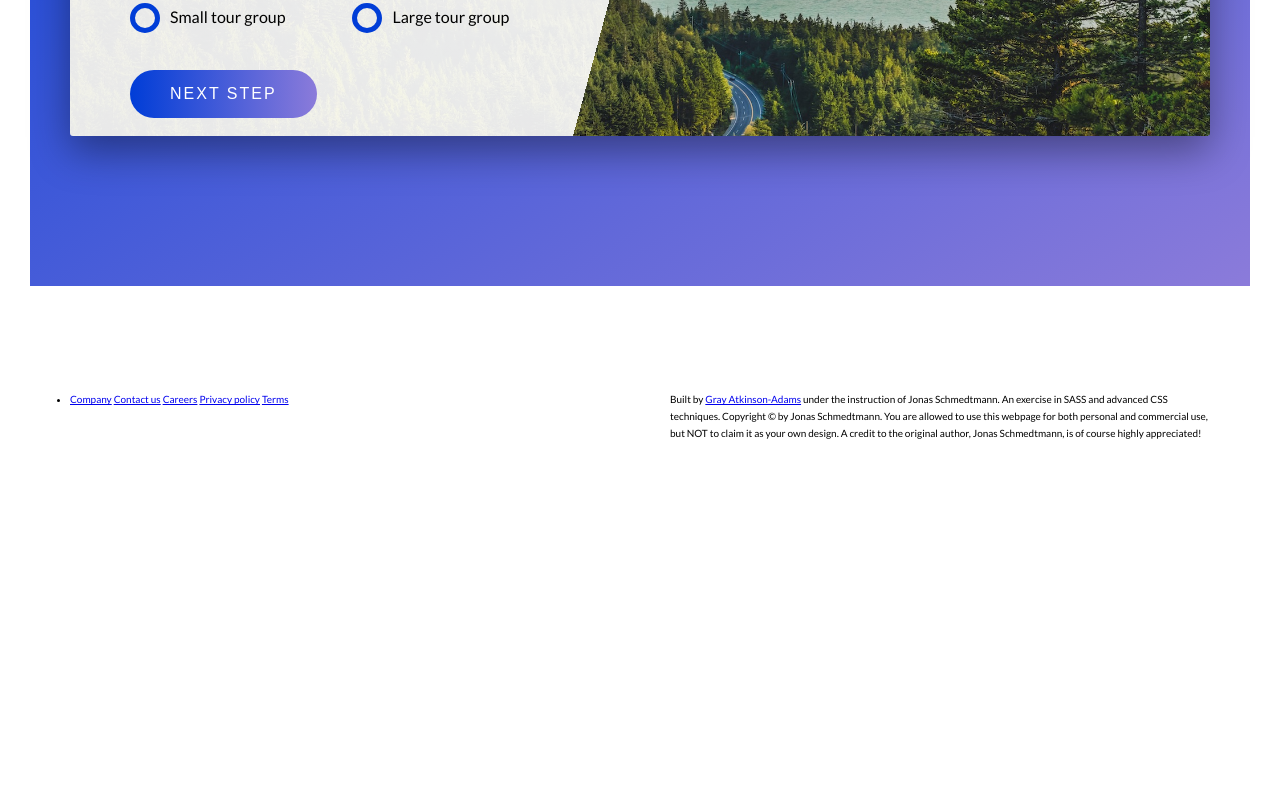
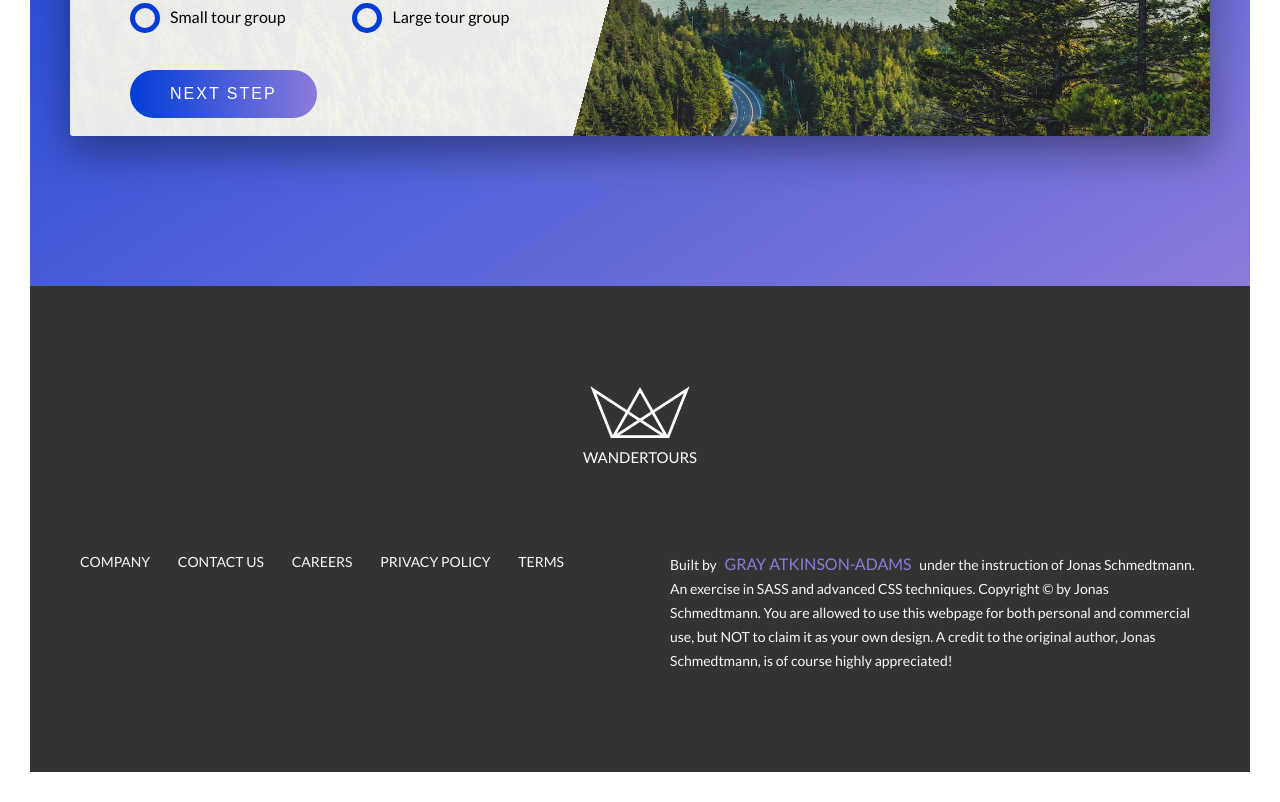
Before and after one commit to graygabrielle/advanced-css-site, a website: page index.html in a window 1280 px wide. Shown: the part 4687-5489 px from the top of the page. Before the commit the page ends 5159 px from the top, so only its background shows below. Drawn offline with Linux system fonts and the light colour scheme.

Commit message:
built and styled the footer

```diff
--- a/index.html
+++ b/index.html
@@ -385,12 +385,13 @@
       </section>
     </main>
     <footer class="footer">
-      <div class="footer__logo-box">
+      <div class="footer__logo-box u-center-text u-margin-bottom-lg">
         <img
           src="assets/img/logo-white.png"
           alt="Full logo"
           class="footer__logo"
         />
+        <h5 class="footer__logo-text">Wandertours</h5>
       </div>
       <div class="row">
         <div class="col-1-of-2">
@@ -398,9 +399,17 @@
             <ul class="footer__list">
               <li class="footer__item">
                 <a href="#" class="footer__link">Company</a>
+              </li>
+              <li class="footer__item">
                 <a href="#" class="footer__link">Contact us</a>
+              </li>
+              <li class="footer__item">
                 <a href="#" class="footer__link">Careers</a>
+              </li>
+              <li class="footer__item">
                 <a href="#" class="footer__link">Privacy policy</a>
+              </li>
+              <li class="footer__item">
                 <a href="#" class="footer__link">Terms</a>
               </li>
             </ul>
@@ -409,7 +418,7 @@
         <div class="col-1-of-2">
           <p class="footer__copyright">
             Built by
-            <a href="#" class="footer__link">Gray Atkinson-Adams</a> under the
+            <span class="my-name">Gray Atkinson-Adams</span> under the
             instruction of Jonas Schmedtmann. An exercise in SASS and advanced
             CSS techniques. Copyright &copy; by Jonas Schmedtmann. You are
             allowed to use this webpage for both personal and commercial use,
--- a/sass/abstracts/_variables.scss
+++ b/sass/abstracts/_variables.scss
@@ -11,6 +11,7 @@ $color-grey-light-1: #f7f7f7;
 $color-grey-light-2: #eee;
 $color-grey-dark-1: #777;
 $color-grey-dark-2: #999;
+$color-grey-dark-3: #333;
 $color-shadow: #000;
 
 //FONT
--- a/sass/base/_typography.scss
+++ b/sass/base/_typography.scss
@@ -58,3 +58,25 @@ body {
     margin-bottom: 3rem;
   }
 }
+
+.header,
+.footer {
+  &__logo-text {
+    color: $color-light;
+    font-weight: 100;
+    text-transform: uppercase;
+    font-size: 1.5rem;
+  }
+}
+
+.footer__copyright {
+  color: $color-grey-light-1;
+}
+
+.my-name {
+  color: $color-secondary;
+  text-transform: uppercase;
+  font-size: 1.6rem;
+  display: inline-block;
+  padding: 0 0.5rem;
+}
--- a/sass/components/_footer.scss
+++ b/sass/components/_footer.scss
@@ -1,2 +1,42 @@
 .footer {
+  background-color: $color-grey-dark-3;
+  padding: 10rem 5rem;
+  font-size: 1.4rem;
+
+  &__logo {
+    width: 10rem;
+  }
+
+  &__navigation {
+  }
+
+  &__list {
+    list-style: none;
+  }
+
+  &__item {
+    display: inline-block;
+
+    &:not(:last-child) {
+      margin-right: 2.5rem;
+    }
+  }
+
+  &__link {
+    &:link,
+    &:visited {
+      color: $color-grey-light-1;
+      text-decoration: none;
+      text-transform: uppercase;
+      display: inline-block;
+      transition: all 0.2s;
+    }
+
+    &:hover,
+    &:active {
+      color: $color-secondary;
+      box-shadow: 0 1rem 2rem rgba($color-shadow, 0.4);
+      transform: rotate(5deg) scale(1.3);
+    }
+  }
 }
--- a/sass/layout/_header.scss
+++ b/sass/layout/_header.scss
@@ -24,13 +24,6 @@
     width: 8rem;
   }
 
-  &__logo-text {
-    color: $color-light;
-    font-weight: 100;
-    text-transform: uppercase;
-    font-size: 1.5rem;
-  }
-
   &__text-box {
     position: absolute;
     top: 50%;
```
Also changed, not shown: assets/css/style.css.
